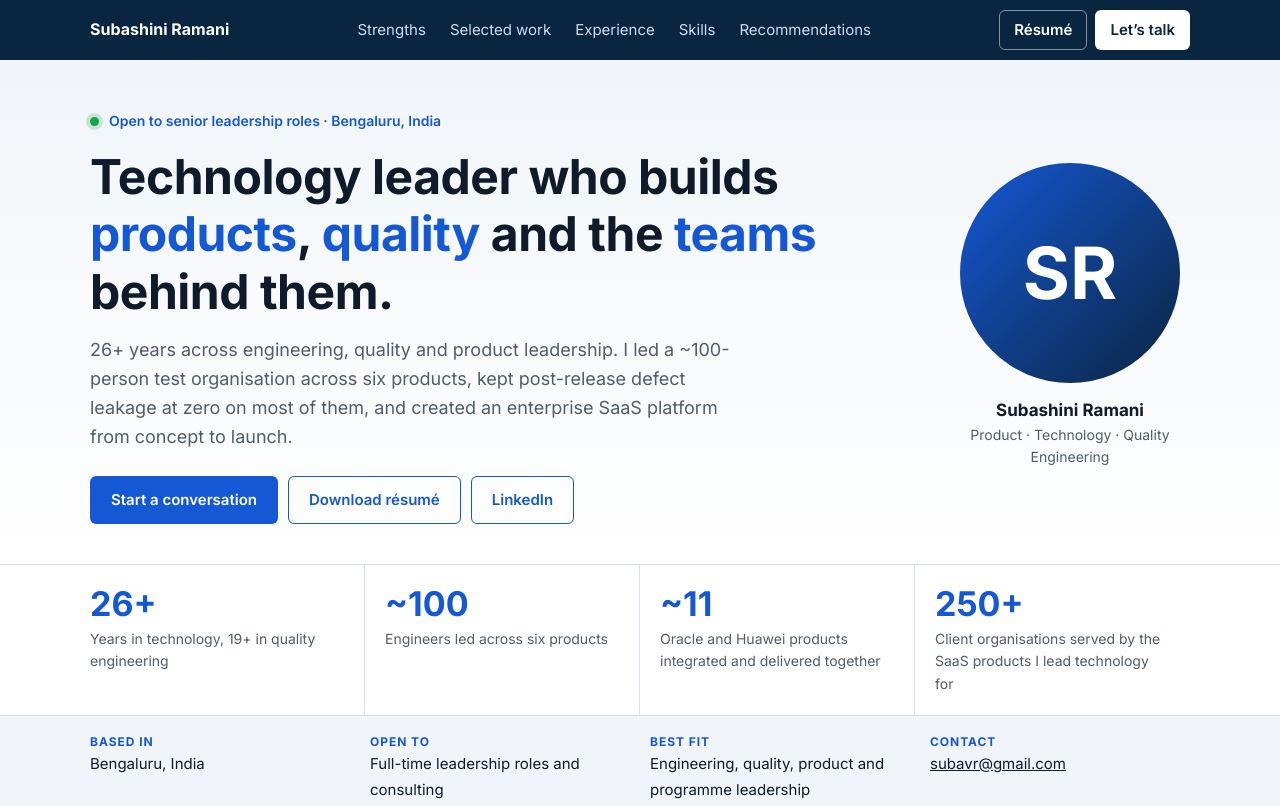
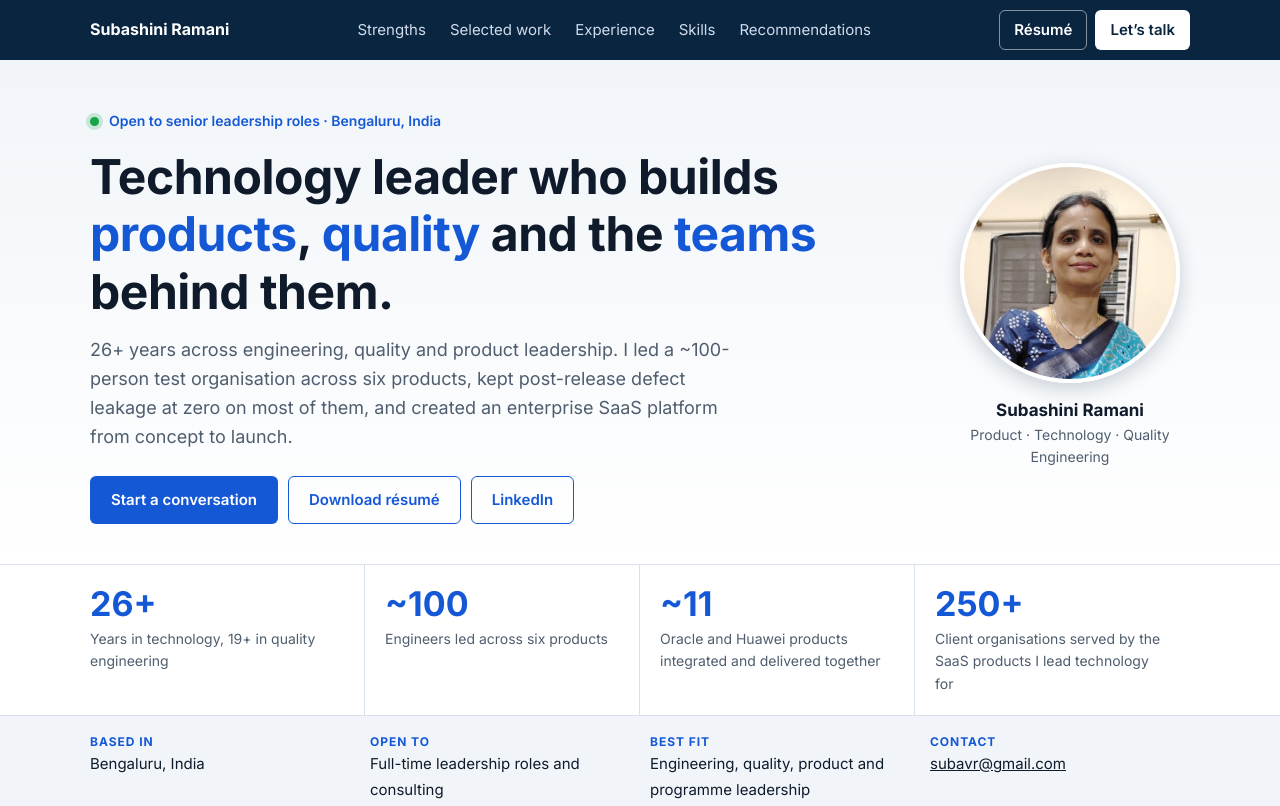
Before and after one commit to subavr/Subashini-Ramani-Portfolio, a plain HTML site: page index.html in a window 1280 px wide. Shown: the top 806 px of the page. Drawn offline with Linux system fonts and the light colour scheme.

Commit message:
changes
changes

```diff
--- a/index.html
+++ b/index.html
@@ -8,6 +8,7 @@
 <meta property="og:title" content="Subashini Ramani | Technology, Quality and Product Leader">
 <meta property="og:description" content="26+ years across engineering, quality and product leadership. Led a 100-member test organisation across six products; now CTO at USR INFOTECH.">
 <meta property="og:type" content="website">
+<meta property="og:image" content="https://subavr.github.io/Subashini-Ramani-Portfolio/assets/profile.jpg">
 <link rel="preconnect" href="https://fonts.googleapis.com">
 <link rel="preconnect" href="https://fonts.gstatic.com" crossorigin>
 <link rel="stylesheet" href="https://fonts.googleapis.com/css2?family=Inter:wght@400;500;600;700&display=swap">
@@ -47,6 +48,7 @@ p{margin:0}
 .lead{font-size:18px;color:var(--muted);max-width:640px}
 .cta{display:flex;flex-wrap:wrap;gap:10px;margin-top:24px}
 .avatar{aspect-ratio:1;border-radius:50%;display:grid;place-items:center;font:700 72px var(--serif);color:#fff;background:linear-gradient(135deg,#1558d6,#0a2540);max-width:220px;width:100%;justify-self:center}
+img.avatar{display:block;object-fit:cover;border:4px solid #fff;box-shadow:0 6px 20px #0a254033;background:none}
 .who{text-align:center;margin-top:14px;font-size:14px;color:var(--muted)}
 .who strong{display:block;color:var(--ink);font-size:17px}
 .stats{background:var(--card);border-bottom:1px solid var(--line)}
@@ -156,7 +158,7 @@ footer .wrap{display:flex;justify-content:space-between;gap:16px;flex-wrap:wrap}
       </div>
     </div>
     <div>
-      <div class="avatar" role="img" aria-label="Initials SR">SR</div>
+      <img class="avatar" src="assets/profile.jpg" alt="Portrait of Subashini Ramani" width="220" height="220">
       <div class="who"><strong>Subashini Ramani</strong>Product · Technology · Quality Engineering</div>
     </div>
   </div>
```
Also changed, not shown: assets/profile.jpg (added).
